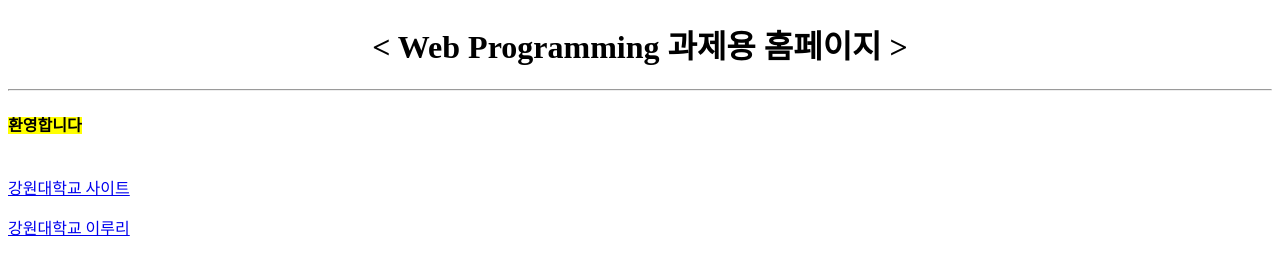
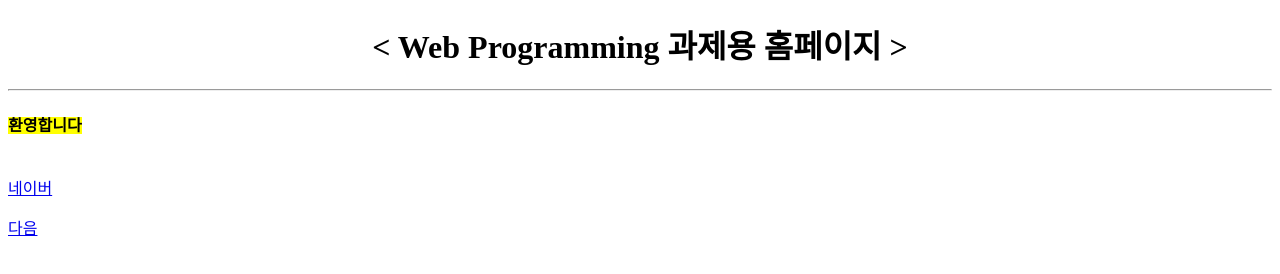
Before and after one commit to limby1/wp2, a plain HTML site: page index.html in a window 1280 px wide. Drawn offline with Linux system fonts and the light colour scheme.

Commit message:
Update index.html

```diff
--- a/index.html
+++ b/index.html
@@ -13,8 +13,8 @@
             <h4><mark>환영합니다</mark></h4><br>
         </head>
         <article>
-            <a href="https://www.kangwon.ac.kr" target="blank">강원대학교 사이트</a></p>
-            <a href="https://eruri.kangwon.ac.kr" target="blank">강원대학교 이루리</a></p>
+            <a href="https://www.naver.com" target="blank">네이버</a></p>
+            <a href="https://daum.net" target="blank">다음</a></p>
         </article>
     </sectoin>
 </body>
```
